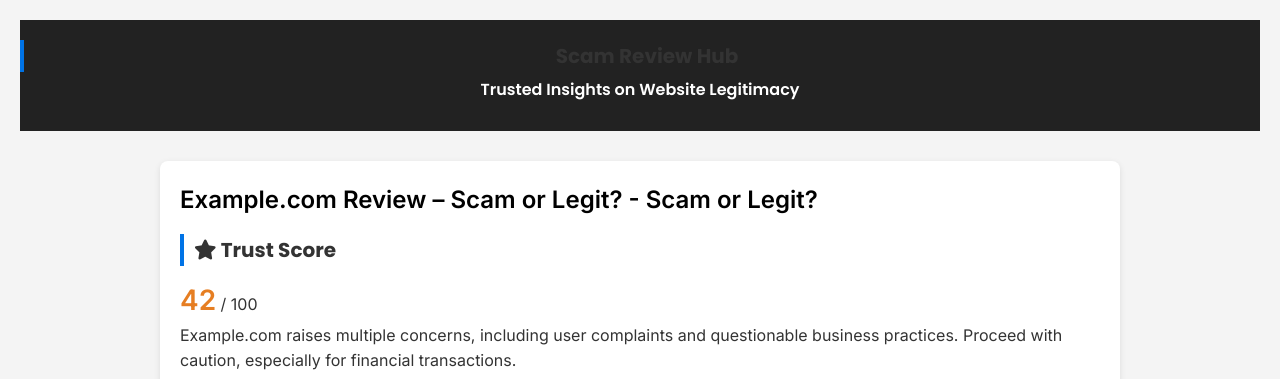
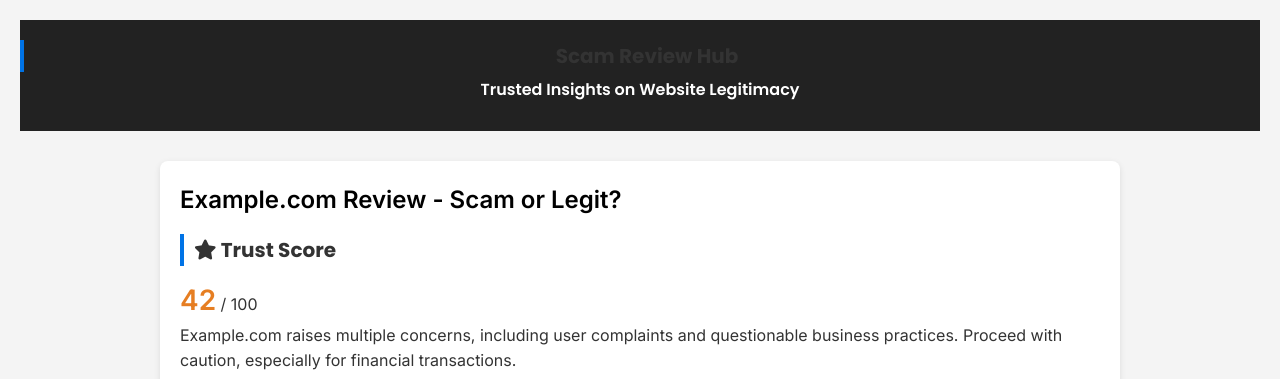
Before and after one commit to itisuniqueofficial/fay, a Jekyll site: the page built from _reviews/com/example/www.md, in a window 1280 px wide. Shown: the top 379 px of the page. Built offline with Jekyll 4.4.1, drawn with Linux system fonts in a browser that asks for light colours.

Commit message:
Update www.md

```diff
--- a/_reviews/com/example/www.md
+++ b/_reviews/com/example/www.md
@@ -1,6 +1,6 @@
 ---
 layout: post
-title: "Example.com Review – Scam or Legit?"
+title: "Example.com Review"
 name: "Example.com"
 domain_name: "Example.com"
 site_url: "https://www.example.com"
```
